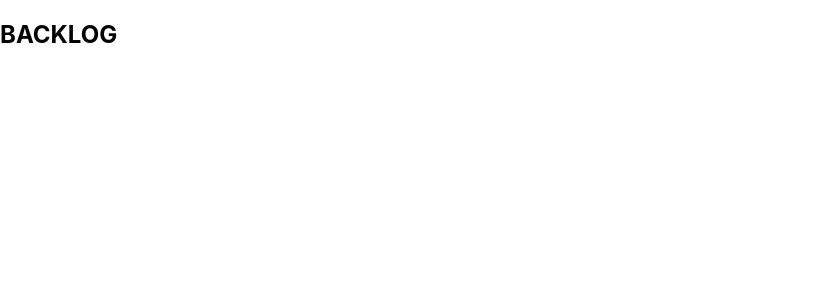
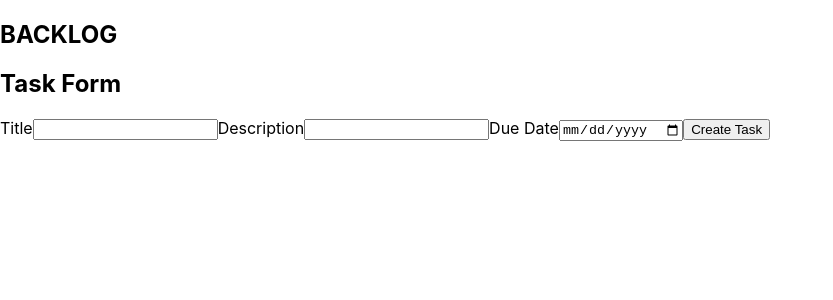
Before and after one commit to jeffdam/kanban-board, a React (Create React App) app: page / in a window 1280 px wide. Shown: the top 300 px of the page, without its empty margins (0-833 px from the left). Built offline with nearby package versions, Linux system fonts and the light colour scheme.

Commit message:
Add create task function

```diff
--- a/src/actions/task_action.js
+++ b/src/actions/task_action.js
@@ -32,9 +32,10 @@ export const fetchTasks = () => {
   return receiveTasks(tasks);
 };
 
-export const createTask = task => dispatch =>
-  TaskApiUtil.createTask(task)
-    .then(task => dispatch(receiveTask(task)));
+export const createTask = (task) => {
+  const newTask = TaskApiUtil.createTask(task);
+  return receiveTask(newTask);
+};
 
 // export const updateTask = task => dispatch =>
 //   TaskApiUtil.updatetask(task)
--- a/src/api_utils/task_api_util.js
+++ b/src/api_utils/task_api_util.js
@@ -1,5 +1,7 @@
+import uniqid from "uniqid";
+
 const saveTasks = tasks => {
-  localStorage.getItem("kanban_board", JSON.stringify(tasks));
+  localStorage.setItem("kanban_board", JSON.stringify(tasks));
 };
 
 export const fetchTasks = () => {
@@ -16,6 +18,7 @@ export const fetchTasks = () => {
 export const createTask = task => {
   const tasks = fetchTasks();
   const newTask = {};
+  task.id = uniqid();
   newTask[task.id] = task;
   tasks[task.status] = Object.assign({}, tasks[task.status], newTask );
   saveTasks(tasks);
--- a/src/components/backlog/backlog_list.jsx
+++ b/src/components/backlog/backlog_list.jsx
@@ -1,18 +1,16 @@
 import React from 'react';
+import TaskDisplay from '../task/task_display';
+import TaskFormCreateContainer from '../task/task_form/task_form_create_container';
 
 const BacklogList = ({ tasks }) => {
-  const taskDisplayList = tasks.map(task => (
-    <ul key={task.id}>
-      <li>TASK: {task.title}</li>
-      <li>Due by: {task.dueDate}</li>
-      <li>Created on: {task.createDate}</li>
-      <li>Description: {task.description}</li>
-    </ul>
+  const taskDisplayList = tasks.map((task, idx) => (
+    <TaskDisplay key={idx} task={task}/>
   ));
   return (
     <article>
       <h2>BACKLOG</h2>
       { taskDisplayList }
+      <TaskFormCreateContainer status={"backlog"}/>
     </article>
   )
 };
--- /dev/null
+++ b/src/components/task/task_display.jsx
@@ -0,0 +1,12 @@
+import React from 'react';
+
+const TaskDisplay = ({task}) => (
+  <ul>
+    <li>TASK: {task.title}</li>
+    <li>Due by: {task.dueDate}</li>
+    <li>Created on: {task.createDate}</li>
+    <li>Description: {task.description}</li>
+  </ul>
+);
+
+export default TaskDisplay;
--- /dev/null
+++ b/src/components/task/task_form/task_form.jsx
@@ -0,0 +1,43 @@
+import React from 'react';
+
+class TaskForm extends React.Component {
+  constructor(props) {
+    super(props);
+    this.state = props.task;
+  }
+
+  handleUpdate(field) {
+    return e => {
+      this.setState({[field]: e.target.value});
+    };
+  }
+
+  handleSubmit() {
+    return e => {
+      e.preventDefault();
+      this.props.formAction(this.state);
+    };
+  }
+
+  render() {
+    return (
+      <article>
+        <h2>Task Form</h2>
+        <form onSubmit={this.handleSubmit()}>
+          <label>Title
+            <input type="text" required onChange={this.handleUpdate('title')}/>
+          </label>
+          <label>Description
+            <input type="text" onChange={this.handleUpdate('description')}/>
+          </label>
+          <label>Due Date
+            <input type="date" onChange={this.handleUpdate('dueDate')}/>
+          </label>
+          <button type="submit">Create Task</button>
+        </form>
+      </article>
+    );
+  }
+}
+
+export default TaskForm;
--- /dev/null
+++ b/src/components/task/task_form/task_form_create_container.js
@@ -0,0 +1,25 @@
+import { connect } from "react-redux";
+import TaskForm from "./task_form";
+import { createTask } from "../../../actions/task_action";
+
+const mapStateToProps = (_, { status }) => {
+  return {
+    task: {
+      id: null,
+      title: "",
+      status,
+      dueDate: "",
+      completionDate: "",
+      createDate: "",
+      description: ""
+    }
+  };
+};
+
+const mapDispatchToProps = dispatch => {
+  return {
+    formAction: task => dispatch(createTask(task))
+  };
+};
+
+export default connect(mapStateToProps, mapDispatchToProps)(TaskForm);
```
